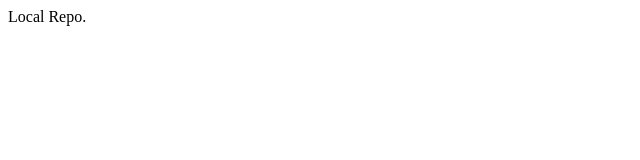
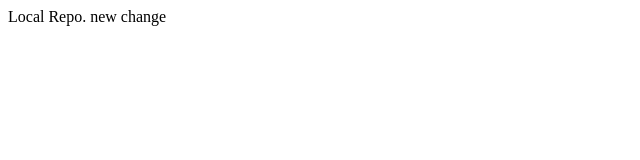
Before and after one commit to rujen-shrestha1/CSS-class, a plain HTML site: page index.html in a window 1280 px wide. Shown: the full height of the page, 0-640 px from the left. Drawn offline with Linux system fonts and the light colour scheme.

Commit message:
TKT-01 5h30m feature add

```diff
--- a/index.html
+++ b/index.html
@@ -6,6 +6,6 @@
     <title>Document</title>
   </head>
   <body>
-    Local Repo.
+    Local Repo. new change
   </body>
 </html>
```
